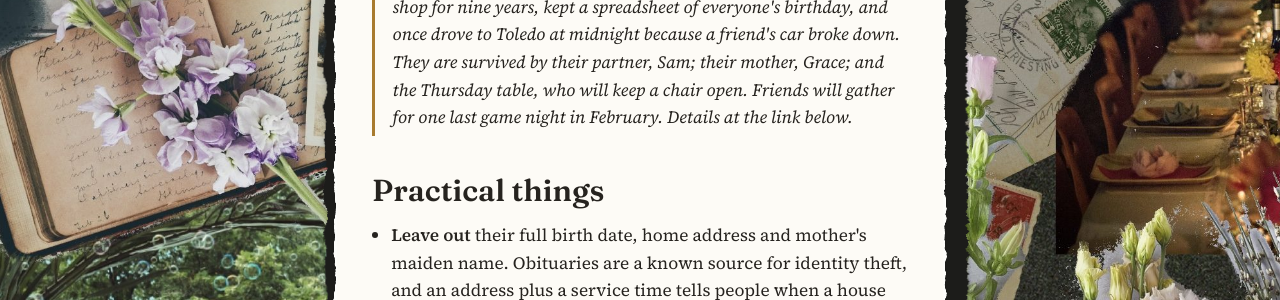
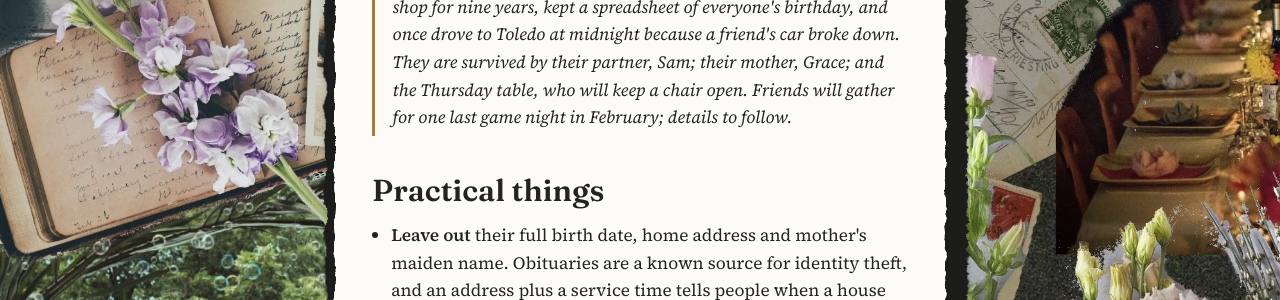
Before and after one commit to katekelley/graveandseed, a Jekyll site: the page built from resources/obituary.html, in a window 1280 px wide and 900 px high, scrolled down 2252 px. Shown: the part 348-648 px from the top of the window. Built offline with Jekyll 4.4.1, drawn with Linux system fonts in a browser that asks for light colours; some of the changed text lies outside the part shown.

Commit message:
Obituary example wording
Co-Authored-By: Claude Opus 5.5 <noreply@anthropic.com>
Claude-Session: https://claude.ai/code/session_011MgnuCgP3j7vY9GWkoifJs

```diff
--- a/resources/obituary.html
+++ b/resources/obituary.html
@@ -49,7 +49,7 @@ permalink: /resources/obituary/
     <p><strong>Ruth Ellen Marsh</strong>, "Ruthie" to anyone who'd been in her kitchen, died at home in Ypsilanti on March 3. She was 81. Ruth taught fourth grade for 34 years and never once let a child leave her room without a library card. She grew tomatoes she refused to share and zucchini she forced on everyone. She leaves her sons, Dan and Paul, four grandchildren who can all name every bird at the feeder, and her neighbor Lois, who walked with her every morning for twenty years. A celebration of life will be held at the Ypsilanti District Library in April. Bring a book to give away.</p>
   </blockquote>
   <blockquote>
-    <p><strong>Jordan Okafor</strong>, 38, of Ann Arbor, died January 12 after a long fight with cancer that they handled with more jokes than anyone thought possible. Jordan ran the Thursday board game night at a friend's shop for nine years, kept a spreadsheet of everyone's birthday, and once drove to Toledo at midnight because a friend's car broke down. They are survived by their partner, Sam; their mother, Grace; and the Thursday table, who will keep a chair open. Friends will gather for one last game night in February. Details at the link below.</p>
+    <p><strong>Jordan Okafor</strong>, 38, of Ann Arbor, died January 12 after a long fight with cancer that they handled with more jokes than anyone thought possible. Jordan ran the Thursday board game night at a friend's shop for nine years, kept a spreadsheet of everyone's birthday, and once drove to Toledo at midnight because a friend's car broke down. They are survived by their partner, Sam; their mother, Grace; and the Thursday table, who will keep a chair open. Friends will gather for one last game night in February; details to follow.</p>
   </blockquote>
 
   <h2>Practical things</h2>
```
